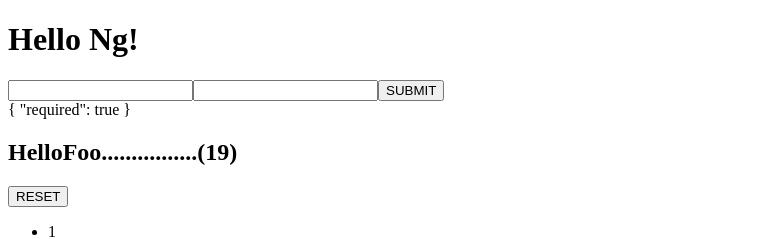
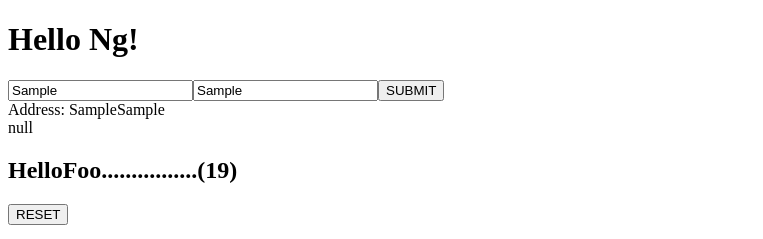
Before and after one commit to wishtack-training/wt-training-angular, an Angular app: page / in a window 1280 px wide. Both pictures are taken after typing "Sample", "Sample" into the empty fields and a click on the button "SUBMIT". Shown: the top 239 px of the page, without its empty margins (0-763 px from the left). Built offline with nearby package versions, Linux system fonts and the light colour scheme.

Commit message:
Reactive form value changes.

```diff
--- a/src/app/demo/demo.component.html
+++ b/src/app/demo/demo.component.html
@@ -13,6 +13,12 @@
     <button type="submit">SUBMIT</button>
 
 </form>
+
+<div *ngIf="address">
+    <span>Address: </span>
+    <span>{{ address.street }}</span>
+    <span>{{ address.city }}</span>
+</div>
 
 <div>
     {{ addressFormGroup.controls['street'].errors | json }}
--- a/src/app/demo/demo.component.ts
+++ b/src/app/demo/demo.component.ts
@@ -1,5 +1,7 @@
 import { Component, OnInit } from '@angular/core';
 import { FormControl, FormGroup, Validators } from '@angular/forms';
+import 'rxjs/add/operator/filter';
+import 'rxjs/add/operator/debounceTime';
 
 @Component({
     selector: 'wt-demo',
@@ -9,6 +11,7 @@ import { FormControl, FormGroup, Validators } from '@angular/forms';
 export class DemoComponent implements OnInit {
 
     userName = 'Foo';
+    address;
     addressFormGroup: FormGroup;
 
     constructor() {
@@ -26,6 +29,12 @@ export class DemoComponent implements OnInit {
 
         setInterval(() => this.userName += '.', 500);
 
+        this.addressFormGroup.valueChanges
+            .debounceTime(500)
+            .subscribe(value => {
+                this.address = value;
+            });
+
     }
 
     canReset() {
@@ -37,7 +46,6 @@ export class DemoComponent implements OnInit {
     }
 
     submitAddress() {
-        console.log(this.addressFormGroup.value);
-        this.addressFormGroup.reset();
+        this.address = this.addressFormGroup.value;
     }
 }
```
